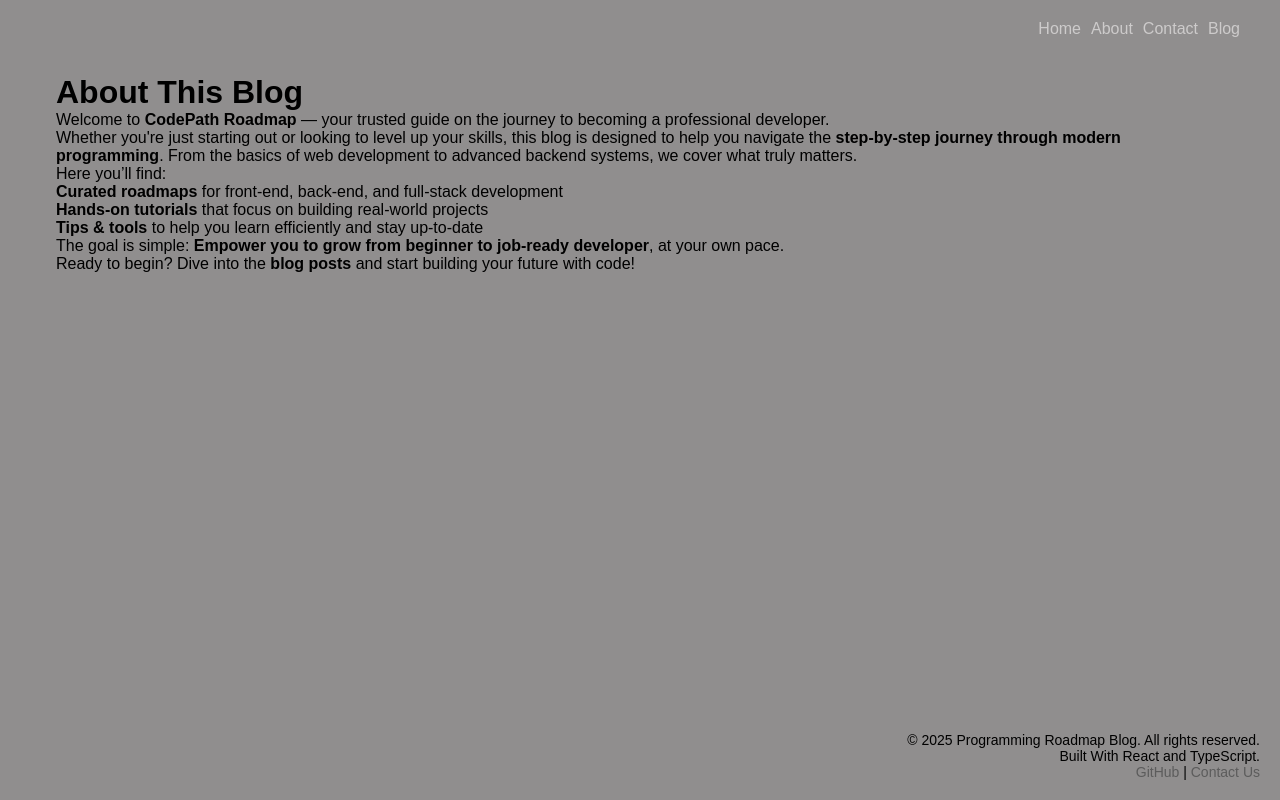
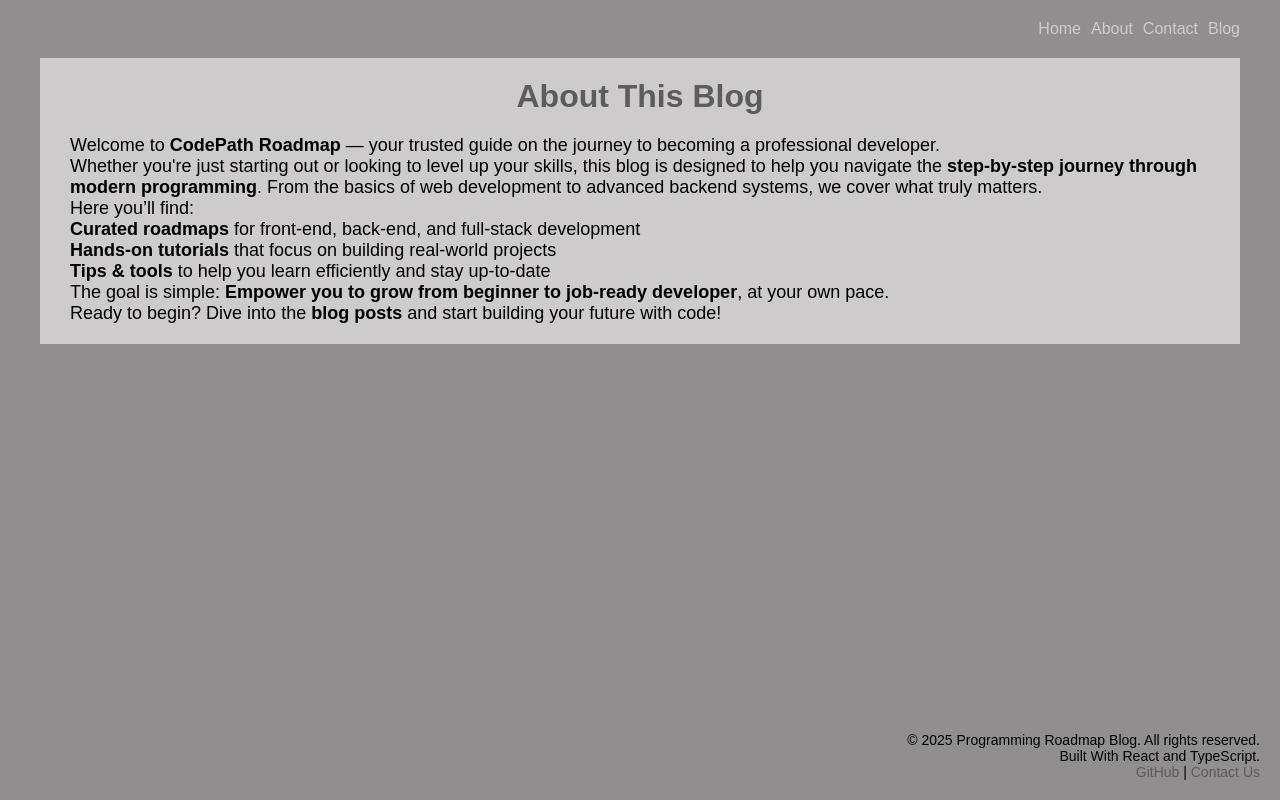
Before and after one commit to okedo01/Blog-post-okedo01, a React (Vite) app: page /about in a window 1280 px wide. Built offline with nearby package versions, Linux system fonts and the light colour scheme; a web font is replaced by a local one.

Commit message:
Styling the about page

```diff
--- a/src/Pages/About.tsx
+++ b/src/Pages/About.tsx
@@ -1,6 +1,6 @@
 const About = () => {
   return (
-    <div style={{ padding: "1rem" }}>
+    <div className="about">
       <h1>About This Blog</h1>
       <p>
         Welcome to <strong>CodePath Roadmap</strong> — your trusted guide on the journey to becoming a professional developer.
--- a/src/Pages/AddPosts.tsx
+++ b/src/Pages/AddPosts.tsx
@@ -1,7 +1,6 @@
 import { useState } from "react";
 import type { Post } from "../Type"
 import { useNavigate } from "react-router-dom";
-import { posts } from "../Data";
 
 type addPostProps = {
     onAddPost: (post: Post) => void;
--- a/src/index.css
+++ b/src/index.css
@@ -45,6 +45,19 @@
     font-size: 18px;
 }
 
+.about {
+    padding: 20px 30px;
+    background-color: var(--tertiary);
+}
+.about h1 {
+    text-align: center;
+    padding-bottom: 20px;
+    color: var(--secondary);
+}
+.about p {
+    font-size: 18px;
+}
+
 .add {
     padding: 0 10px;
     color: var(--tertiary);
```
